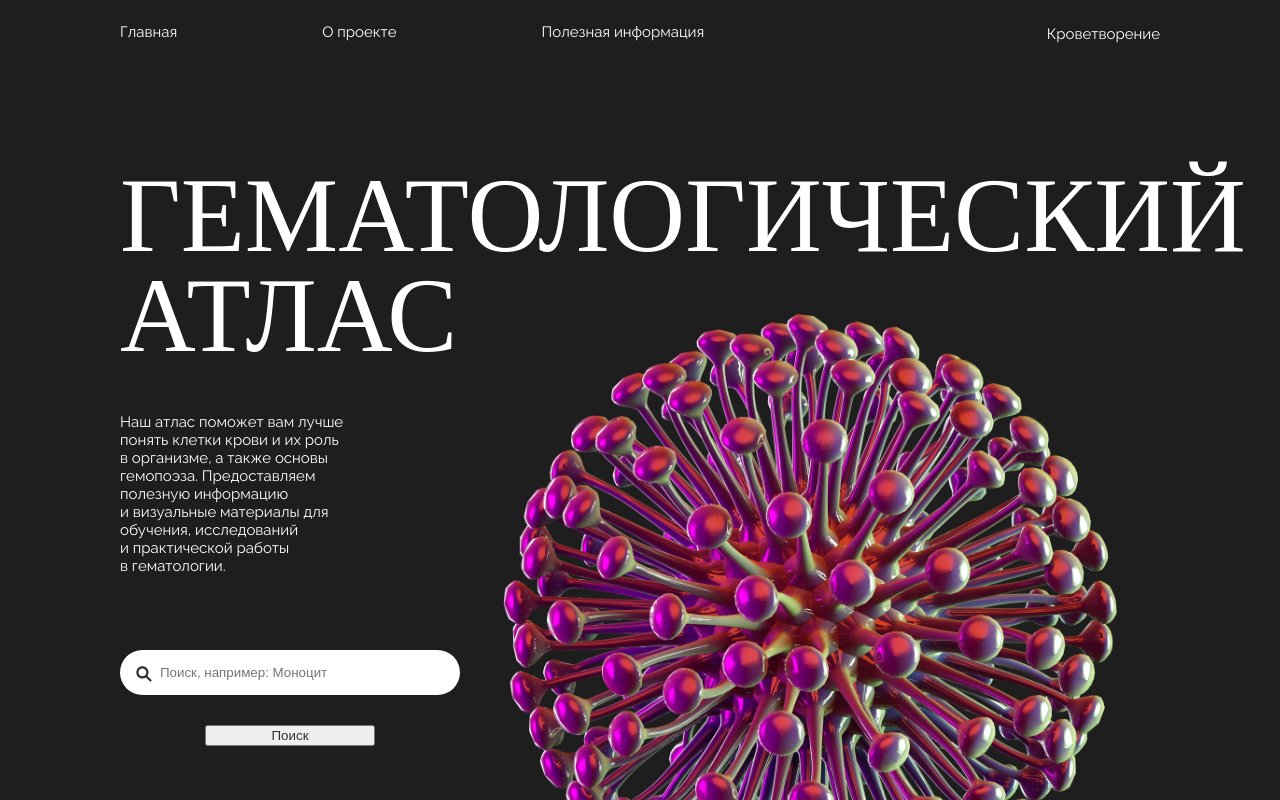
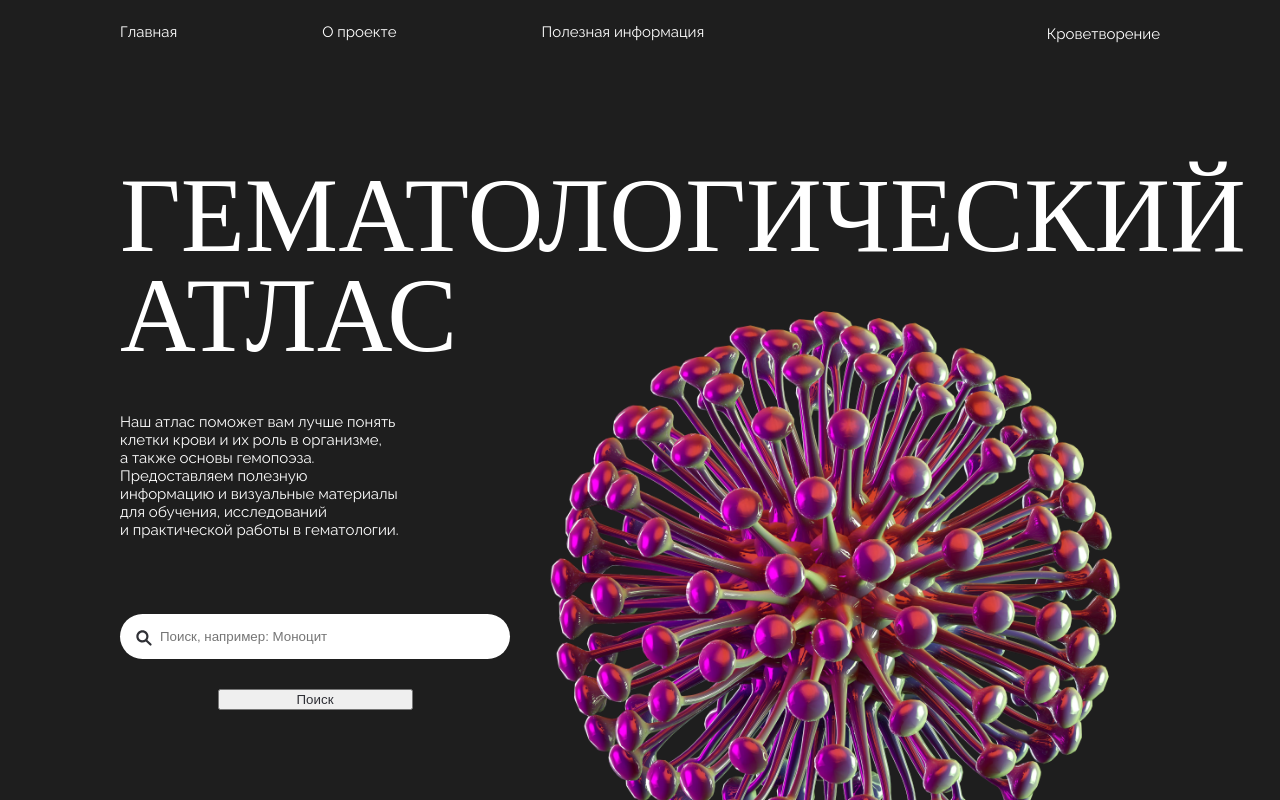
Before and after one commit to borshhevskijj/hematology-atlas, a React (Create React App) app in the folder view/: page /search/1 in a window 1280 px wide. Built offline with nearby package versions, Linux system fonts and the light colour scheme; no server answers.

Commit message:
minor debugging

```diff
--- a/view/src/MainScreenComponent/main.module.css
+++ b/view/src/MainScreenComponent/main.module.css
@@ -15,10 +15,10 @@
 
 .imageWrapper{
     position: relative;
-    width: 700px;
-    height:700px;
-    min-width: 700px;
-    min-height: 700px;
+    width: 650px;
+    height:650px;
+    min-width: 650px;
+    min-height: 650px;
     top: -140px;
 }
 .imageWrapper img{
--- a/view/src/searchComponent/SearchPage.tsx
+++ b/view/src/searchComponent/SearchPage.tsx
@@ -2,7 +2,7 @@
 import { Input } from "./Input";
 import { IBloodCell } from "../HematopoiesisComponent/HematopoiesisType";
 import Accordion from "../accordionComponent/Accordion";
-import { redirect, useParams } from "react-router-dom";
+import { useParams } from "react-router-dom";
 
 const SearchPage = () => {
   const { name } = useParams();
@@ -27,13 +27,12 @@
         setError(null);
         setLoading(false);
         clearTimeout(timerId);
-        return;
       }
       if (!fetching.ok) {
         setData(undefined);
         setLoading(false);
         clearTimeout(timerId);
-        return;
+        setError("Такой клетки не существует!");
       }
     } catch (err) {
       setError("Произошла ошибка при выполнении запроса");
@@ -59,11 +58,17 @@
       {data && Object.keys(data).length && (
         <>
           <div>{data.name}</div>
+          <hr />
+          <div>{data.morphology}</div>
+          <hr />
+          <div>{data.functions}</div>
+          <hr />
+          <div>{data.markers}</div>
+          <hr />
+          <div>{data.quantity}</div>
+          <hr />
           <div>{data.diseases}</div>
-          <div>{data.functions}</div>
-          <div>{data.markers}</div>
-          <div>{data.morphology}</div>
-          <div>{data.quantity}</div>
+          <hr />
           <ul>
             {data.img.map((img) => {
               return (
```
Also changed, not shown: view/src/index.tsx (+0 -36 lines), 2 other files (tests, documents, lock files or other folders).
